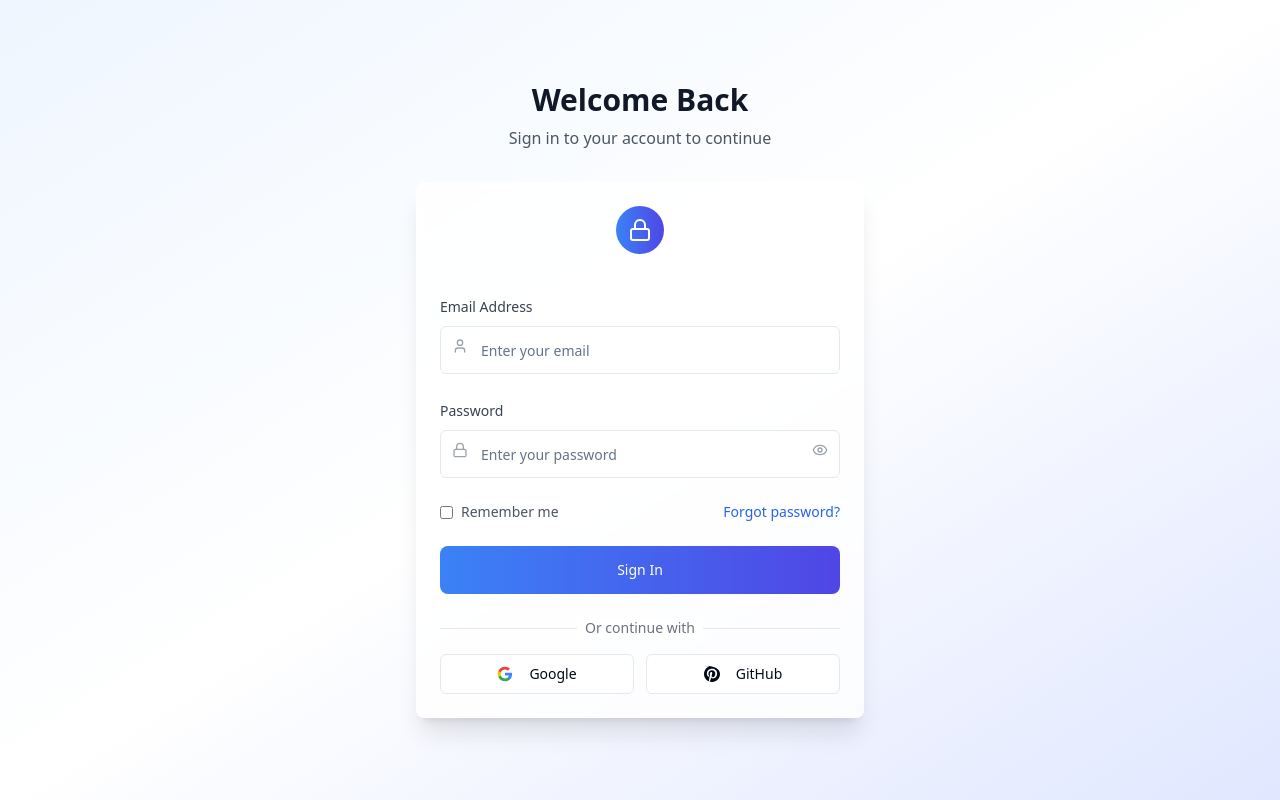
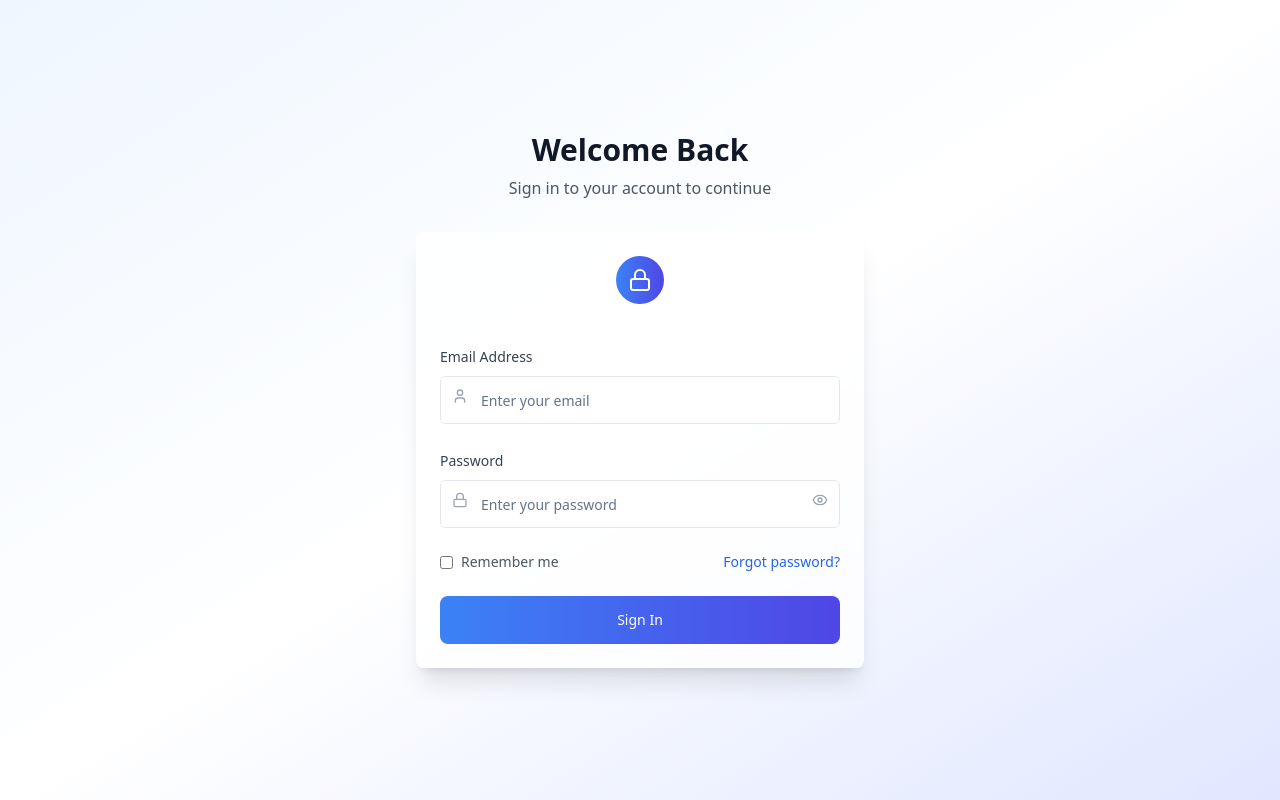
Before and after one commit to Inofai/dmf-training-data-manager, a React (Vite) app: page / in a window 1280 px wide. Built offline with nearby package versions, Linux system fonts and the light colour scheme.

Commit message:
Remove selected element
Removed the selected element from the login form.

```diff
--- a/src/components/LoginForm.tsx
+++ b/src/components/LoginForm.tsx
@@ -116,55 +116,6 @@ const LoginForm = () => {
             )}
           </Button>
         </form>
-
-        <div className="mt-6">
-          <div className="relative">
-            <div className="absolute inset-0 flex items-center">
-              <div className="w-full border-t border-gray-200"></div>
-            </div>
-            <div className="relative flex justify-center text-sm">
-              <span className="px-2 bg-white text-gray-500">Or continue with</span>
-            </div>
-          </div>
-
-          <div className="mt-4 grid grid-cols-2 gap-3">
-            <Button
-              type="button"
-              variant="outline"
-              className="h-10 border-gray-200 hover:bg-gray-50 transition-colors"
-            >
-              <svg className="w-4 h-4 mr-2" viewBox="0 0 24 24">
-                <path
-                  fill="#4285F4"
-                  d="M22.56 12.25c0-.78-.07-1.53-.2-2.25H12v4.26h5.92c-.26 1.37-1.04 2.53-2.21 3.31v2.77h3.57c2.08-1.92 3.28-4.74 3.28-8.09z"
-                />
-                <path
-                  fill="#34A853"
-                  d="M12 23c2.97 0 5.46-.98 7.28-2.66l-3.57-2.77c-.98.66-2.23 1.06-3.71 1.06-2.86 0-5.29-1.93-6.16-4.53H2.18v2.84C3.99 20.53 7.7 23 12 23z"
-                />
-                <path
-                  fill="#FBBC05"
-                  d="M5.84 14.09c-.22-.66-.35-1.36-.35-2.09s.13-1.43.35-2.09V7.07H2.18C1.43 8.55 1 10.22 1 12s.43 3.45 1.18 4.93l2.85-2.22.81-.62z"
-                />
-                <path
-                  fill="#EA4335"
-                  d="M12 5.38c1.62 0 3.06.56 4.21 1.64l3.15-3.15C17.45 2.09 14.97 1 12 1 7.7 1 3.99 3.47 2.18 7.07l3.66 2.84c.87-2.6 3.3-4.53 6.16-4.53z"
-                />
-              </svg>
-              Google
-            </Button>
-            <Button
-              type="button"
-              variant="outline"
-              className="h-10 border-gray-200 hover:bg-gray-50 transition-colors"
-            >
-              <svg className="w-4 h-4 mr-2" fill="currentColor" viewBox="0 0 24 24">
-                <path d="M12.017 0C5.396 0 .029 5.367.029 11.987c0 5.079 3.158 9.417 7.618 11.024-.105-.949-.199-2.403.041-3.439.219-.937 1.406-5.957 1.406-5.957s-.359-.72-.359-1.781c0-1.663.967-2.911 2.168-2.911 1.024 0 1.518.769 1.518 1.688 0 1.029-.653 2.567-.992 3.992-.285 1.193.6 2.165 1.775 2.165 2.128 0 3.768-2.245 3.768-5.487 0-2.861-2.063-4.869-5.008-4.869-3.41 0-5.409 2.562-5.409 5.199 0 1.033.394 2.143.887 2.747.097.118.112.322.085.417-.094.394-.303 1.199-.345 1.367-.053.225-.172.271-.402.165-1.507-.7-2.448-2.78-2.448-4.958 0-3.79 2.75-7.045 7.929-7.045 4.161 0 7.397 2.967 7.397 6.931 0 4.136-2.607 7.464-6.227 7.464-1.216 0-2.357-.631-2.75-1.378l-.748 2.853c-.271 1.043-1.002 2.35-1.492 3.146C9.57 23.812 10.763 24.009 12.017 24.009c6.624 0 11.99-5.367 11.99-11.988C24.007 5.367 18.641.001.012.001z"/>
-              </svg>
-              GitHub
-            </Button>
-          </div>
-        </div>
       </CardContent>
     </Card>
   );
```
